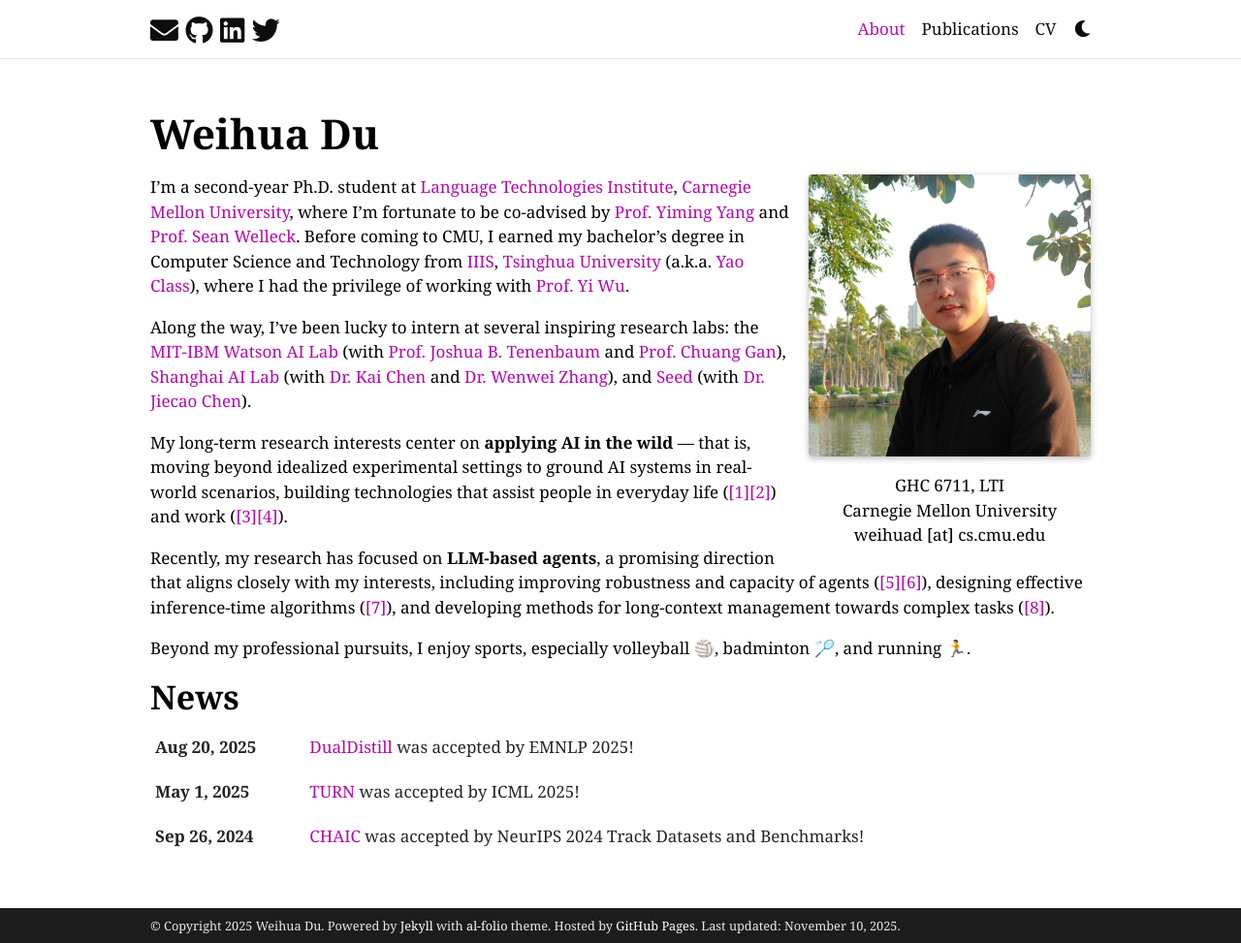
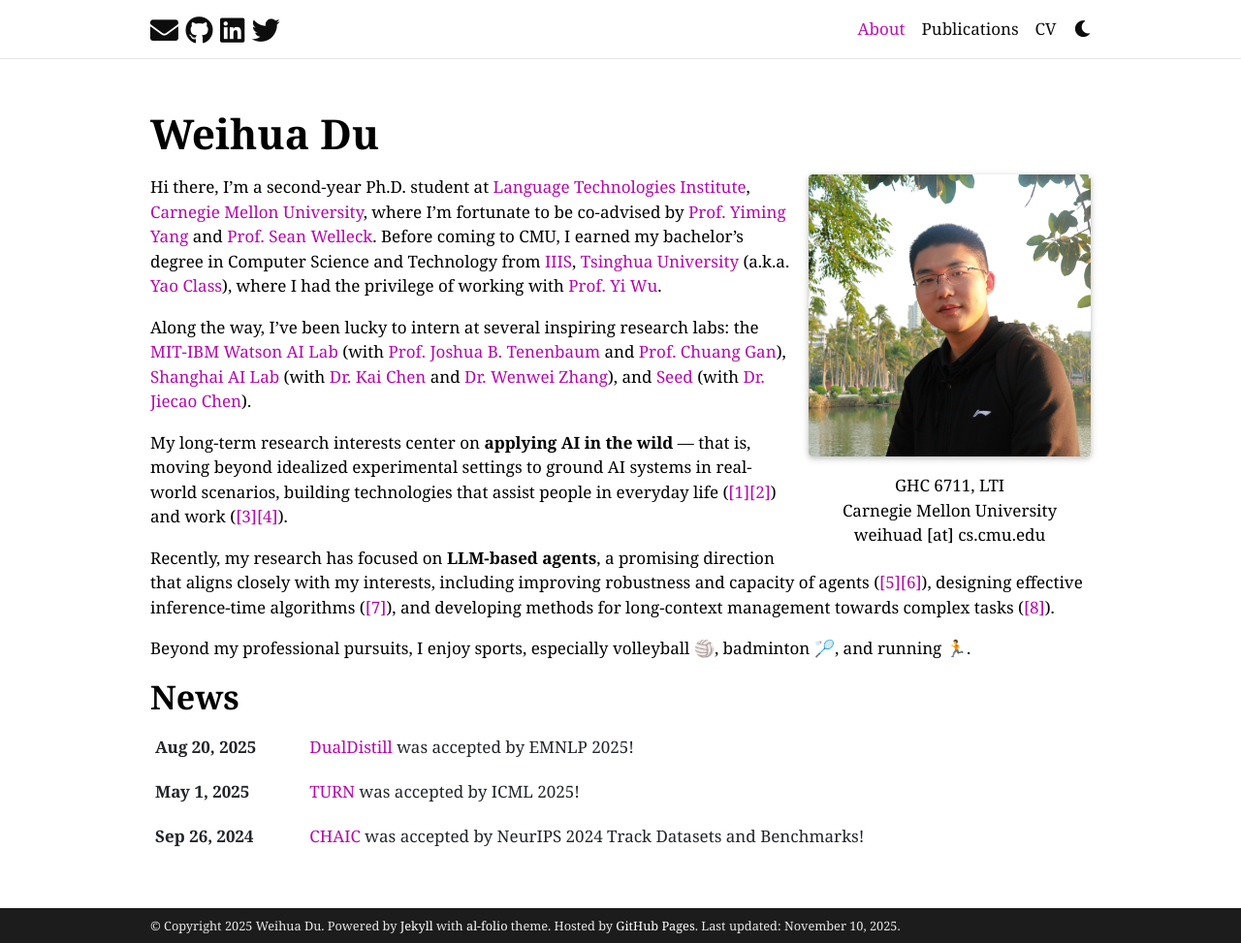
Before and after one commit to StigLidu/StigLidu.github.io, a Jekyll site: the page built from _pages/about.md, in a window 1280 px wide and 973 px high. Shown: the whole window at 97% size. Built offline with Jekyll 4.4.1, drawn with Linux system fonts in a browser that asks for light colours; full-size pictures stand in for the smaller copies a plugin makes; comment, search, counter and statistics services are not loaded; a style sheet for code colours, icons or effects is not loaded.

Commit message:
11/08 upd

```diff
--- a/_pages/about.md
+++ b/_pages/about.md
@@ -20,7 +20,7 @@
 social: false  # includes social icons at the bottom of the page
 ---
 
-I’m a second-year Ph.D. student at [Language Technologies Institute](https://www.lti.cs.cmu.edu/index.html), [Carnegie Mellon University](https://www.cmu.edu/), where I’m fortunate to be co-advised by [Prof. Yiming Yang](https://www.cs.cmu.edu/~./yiming/) and [Prof. Sean Welleck](https://wellecks.com/). Before coming to CMU, I earned my bachelor’s degree in Computer Science and Technology from [IIIS](https://iiis.tsinghua.edu.cn/), [Tsinghua University](https://www.tsinghua.edu.cn/en/) (a.k.a. [Yao Class](https://iiis.tsinghua.edu.cn/en/Yao_Class/About_Yao_Class.htm)), where I had the privilege of working with [Prof. Yi Wu](https://jxwuyi.weebly.com/).
+Hi there, I’m a second-year Ph.D. student at [Language Technologies Institute](https://www.lti.cs.cmu.edu/index.html), [Carnegie Mellon University](https://www.cmu.edu/), where I’m fortunate to be co-advised by [Prof. Yiming Yang](https://www.cs.cmu.edu/~./yiming/) and [Prof. Sean Welleck](https://wellecks.com/). Before coming to CMU, I earned my bachelor’s degree in Computer Science and Technology from [IIIS](https://iiis.tsinghua.edu.cn/), [Tsinghua University](https://www.tsinghua.edu.cn/en/) (a.k.a. [Yao Class](https://iiis.tsinghua.edu.cn/en/Yao_Class/About_Yao_Class.htm)), where I had the privilege of working with [Prof. Yi Wu](https://jxwuyi.weebly.com/).
 
 Along the way, I’ve been lucky to intern at several inspiring research labs: the [MIT-IBM Watson AI Lab](https://mitibmwatsonailab.mit.edu/) (with [Prof. Joshua B. Tenenbaum](https://web.mit.edu/cocosci/josh.html) and [Prof. Chuang Gan](https://people.csail.mit.edu/ganchuang/)), [Shanghai AI Lab](https://www.shlab.org.cn/) (with [Dr. Kai Chen](https://chenkai.site/) and [Dr. Wenwei Zhang](https://zhangwenwei.cn/)), and [Seed](https://seed.bytedance.com/en/) (with [Dr. Jiecao Chen](https://jiecchen.github.io/)).
 
--- a/_sass/_base.scss
+++ b/_sass/_base.scss
@@ -590,7 +590,7 @@
       .preview {
         width: 100%;
         height: 120px;
-        object-fit: cover;
+        object-fit: contain;
         border-radius: 6px;
         display: block;
       }
```
